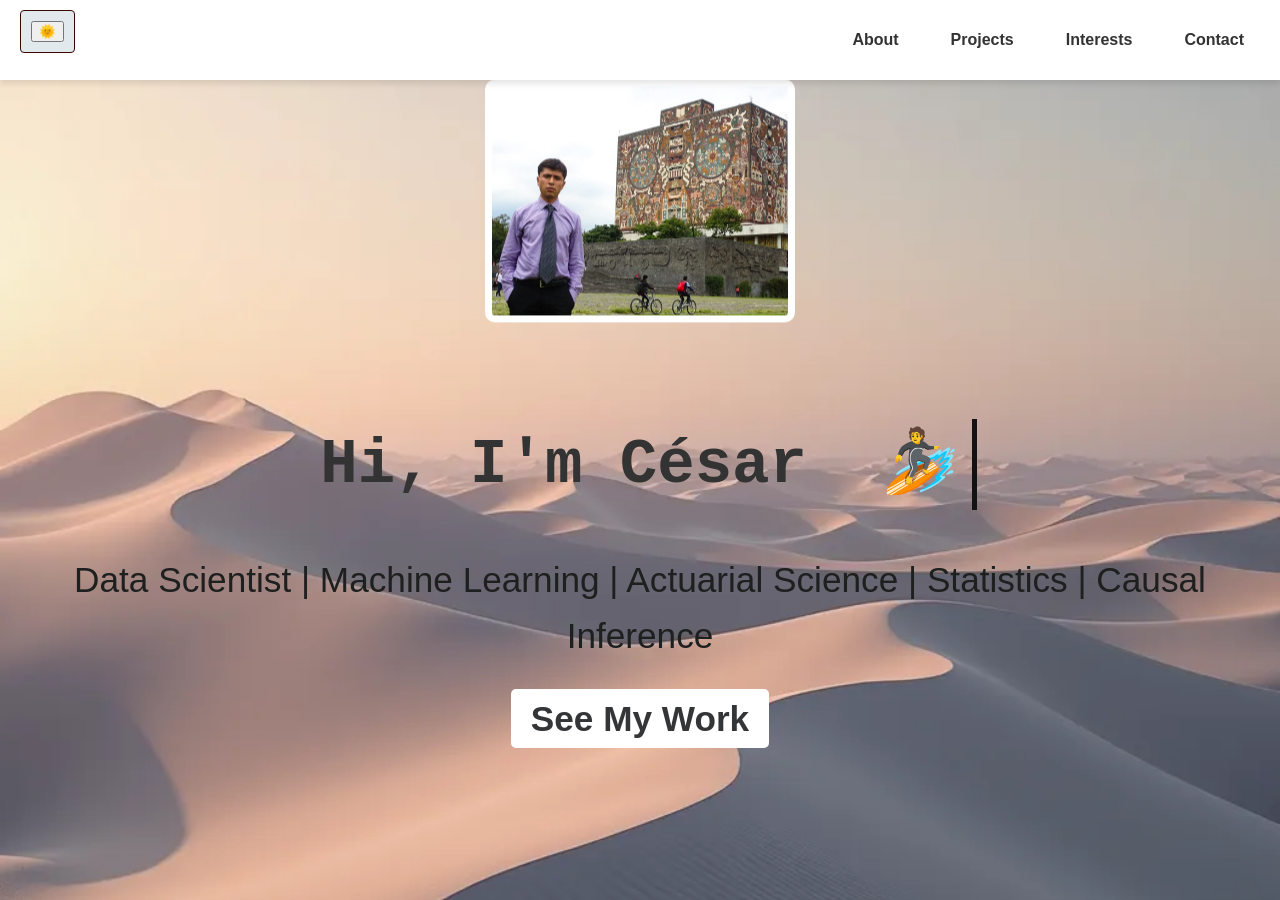
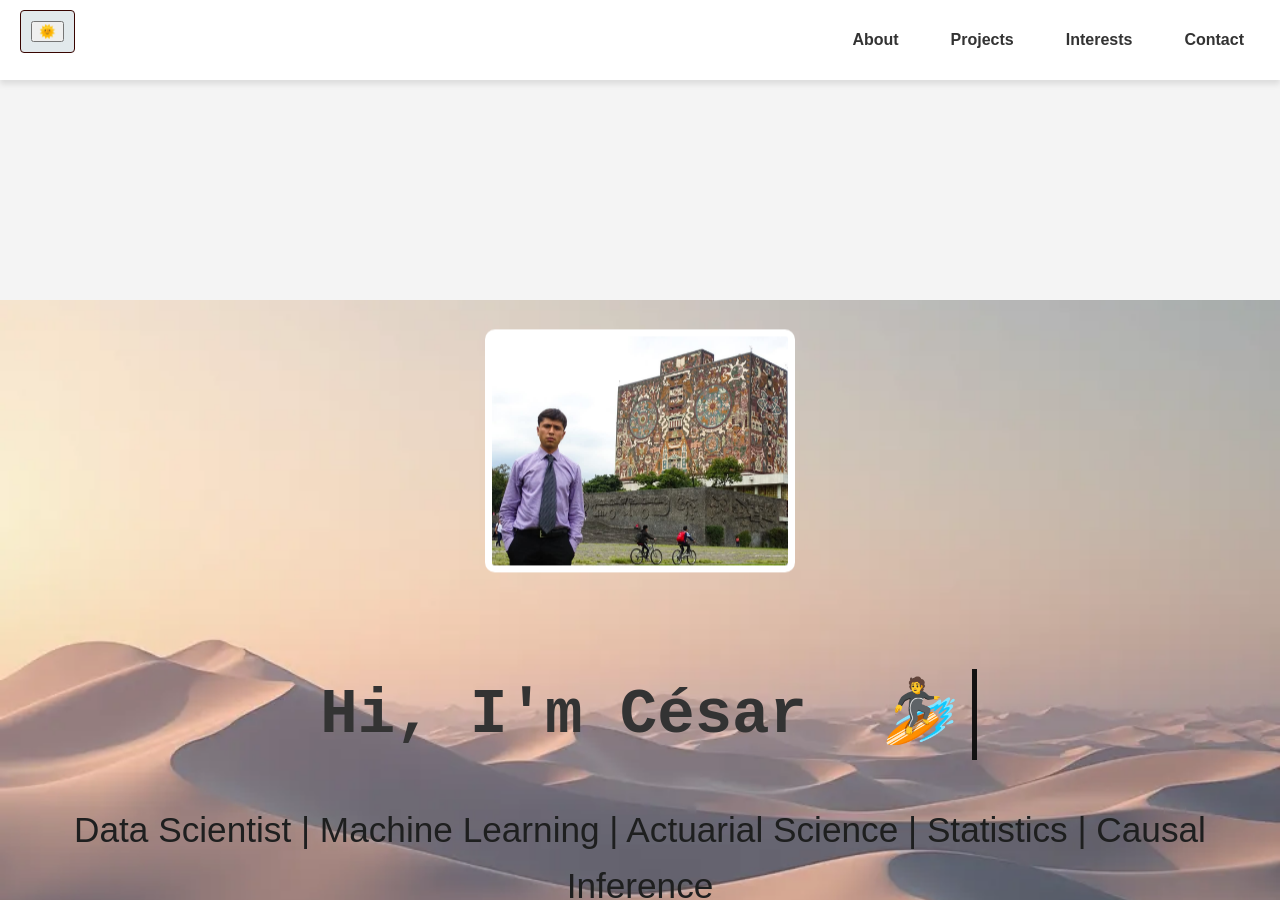
Before and after one commit to Cesarriosd/cesarios, a Jekyll site: the page built from README.md, in a window 1280 px wide and 900 px high. Built offline with Jekyll 4.4.1, drawn with Linux system fonts in a browser that asks for light colours; our own code applies the rules of GitHub Pages for plain Markdown files.

Commit message:
center profile image

```diff
--- a/_layouts/default.html
+++ b/_layouts/default.html
@@ -80,7 +80,7 @@
             background-size: cover, 100%; /* Cover ensures the image covers the area */
             background-position: center, center; /* Adjust position of the first image */
             background-repeat: no-repeat; /* Prevents repetition */
-            margin-top: 50px;
+            margin-top: 300px;
             position: relative;
             margin-bottom: 10px;
         }
```
